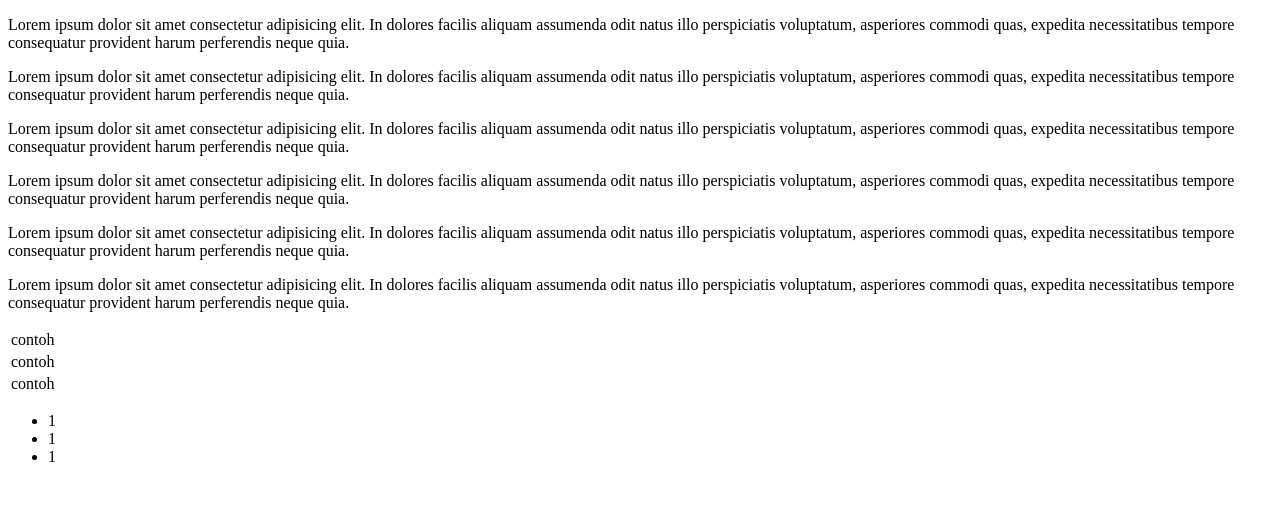
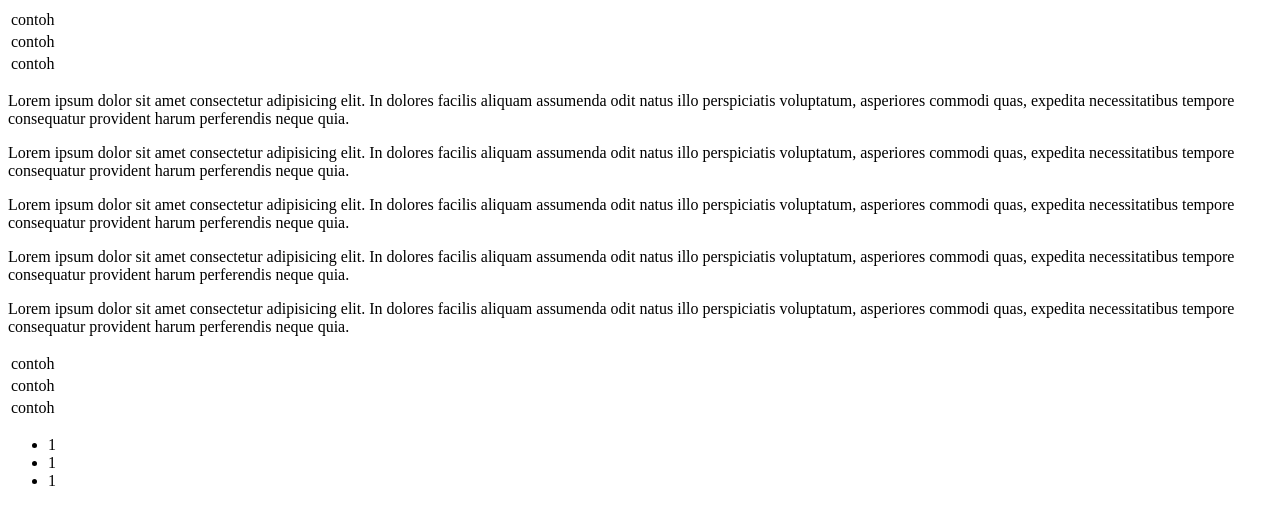
Before and after one commit to ristianaditya/test_akhir, a plain HTML site: page index.html in a window 1280 px wide. Drawn offline with Linux system fonts and the light colour scheme.

Commit message:
feat menambahkan fitur lengkap di index.html

```diff
--- a/index.html
+++ b/index.html
@@ -6,11 +6,23 @@
     <title>Halaman Utama</title>
 </head>
 <body>
-    <p>
-        Lorem ipsum dolor sit amet consectetur adipisicing elit.
-        In dolores facilis aliquam assumenda odit natus illo perspiciatis voluptatum, asperiores commodi quas,
-        expedita necessitatibus tempore consequatur provident harum perferendis neque quia.
-    </p>
+    <table>
+        <tr>
+            <td>
+                contoh
+            </td>
+        </tr>
+        <tr>
+            <td>
+                contoh
+            </td>
+        </tr>
+        <tr>
+            <td>
+                contoh
+            </td>
+        </tr>
+    </table>
     <p>
         Lorem ipsum dolor sit amet consectetur adipisicing elit.
         In dolores facilis aliquam assumenda odit natus illo perspiciatis voluptatum, asperiores commodi quas,
```
